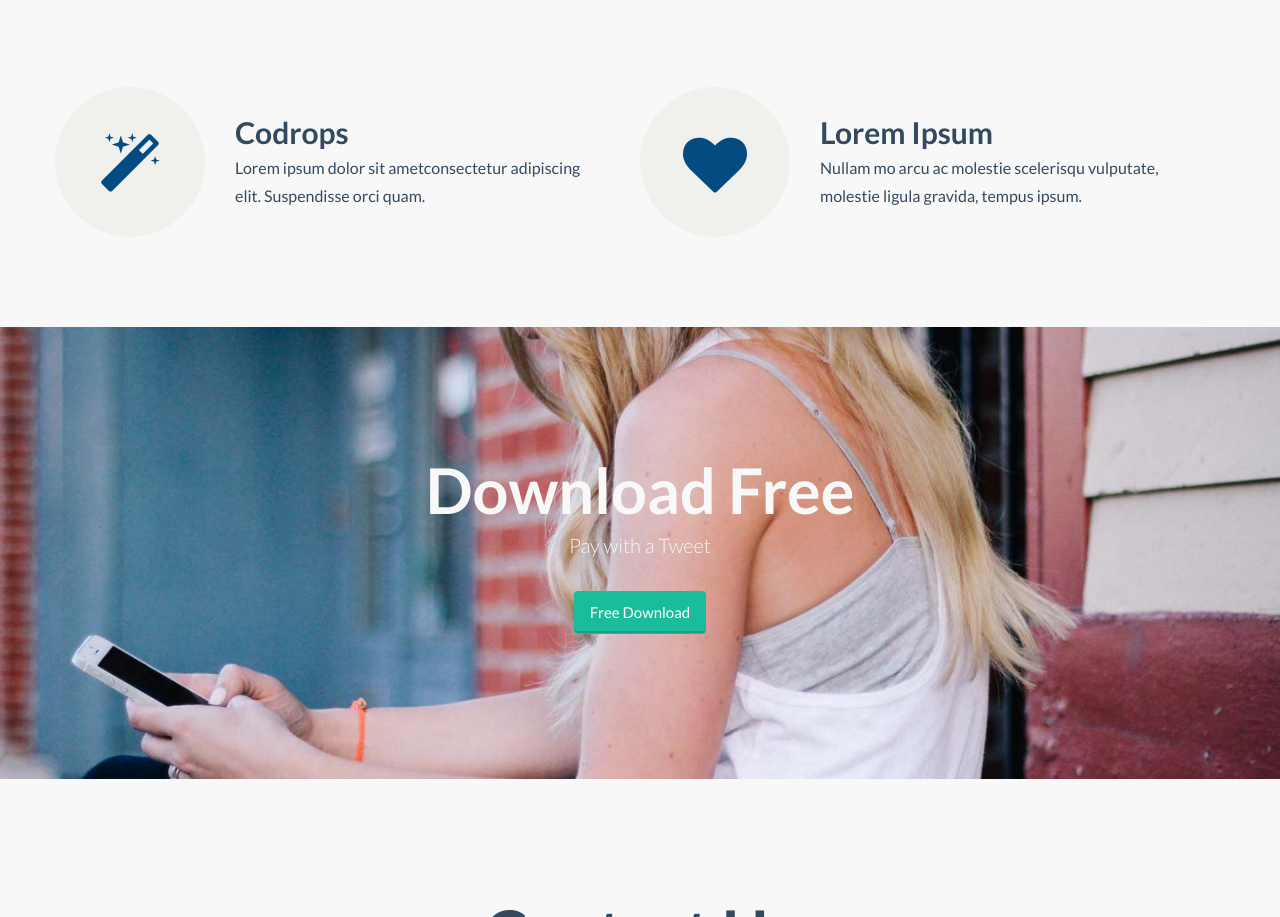
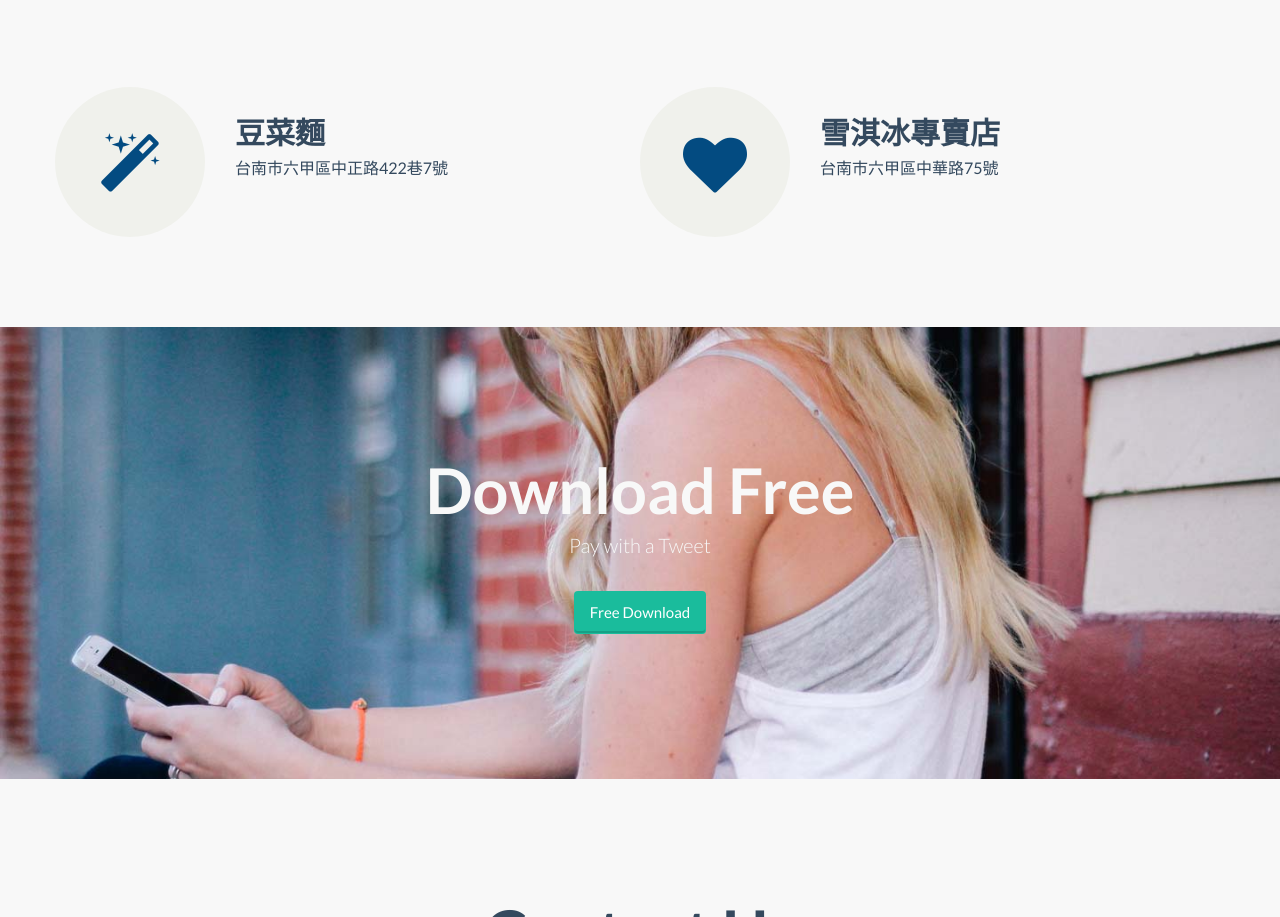
Before and after one commit to Alison0912han/webex2, a plain HTML site: page index.html in a window 1280 px wide. Shown: the part 5187-6104 px from the top of the page. Drawn offline with Linux system fonts and the light colour scheme.

Commit message:
Update index.html

```diff
--- a/index.html
+++ b/index.html
@@ -380,8 +380,8 @@
 							<i class="fa fa-magic fa-4x "> </i>
 						</div>
 						<div class="col-md-8 box-ct">
-							<h3> Codrops </h3>
-							<p> Lorem ipsum dolor sit ametconsectetur adipiscing elit. Suspendisse orci quam. </p>
+							<h3> 豆菜麵 </h3>
+							<p> 台南市六甲區中正路422巷7號 </p>
 						</div>
 				  </div>
 			  </div>
@@ -391,8 +391,8 @@
 						<i class="fa fa-heart fa-4x "> </i>
 					  </div>
 					  <div class="col-md-8 box-ct">
-						<h3> Lorem Ipsum</h3>
-						<p> Nullam mo  arcu ac molestie scelerisqu vulputate, molestie ligula gravida, tempus ipsum.</p>
+						<h3> 雪淇冰專賣店</h3>
+						<p> 台南市六甲區中華路75號</p>
 					  </div>
 					</div>
 			  </div>
```
